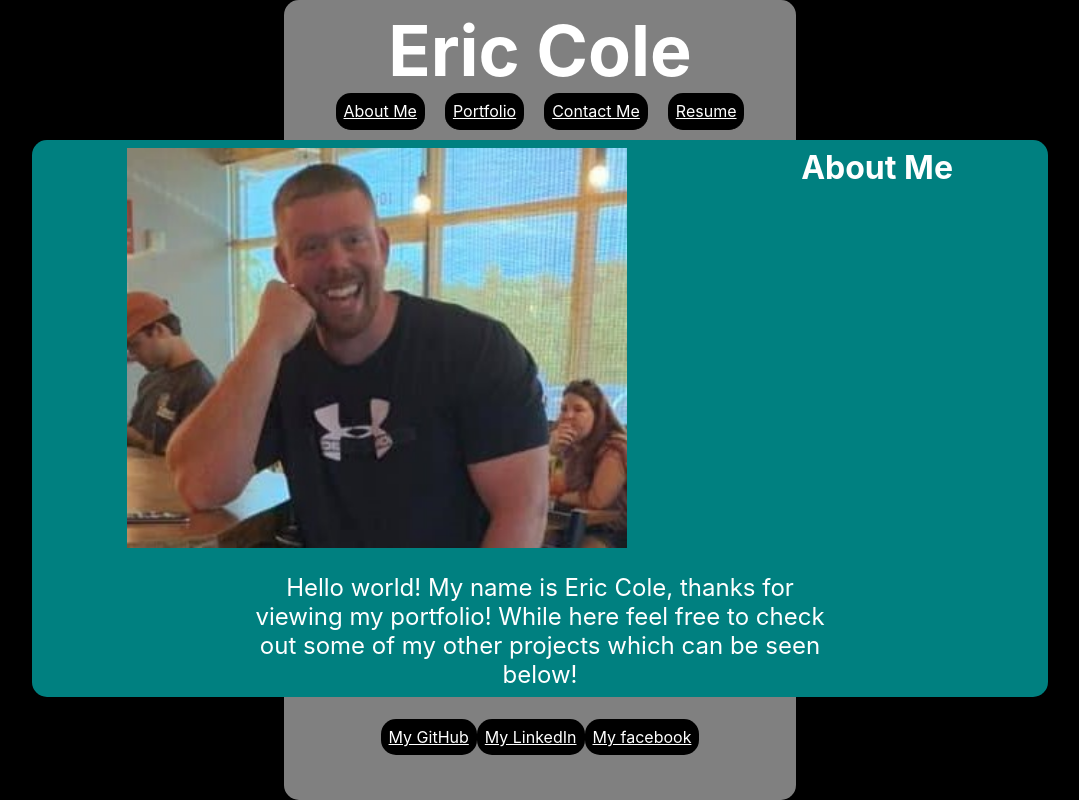
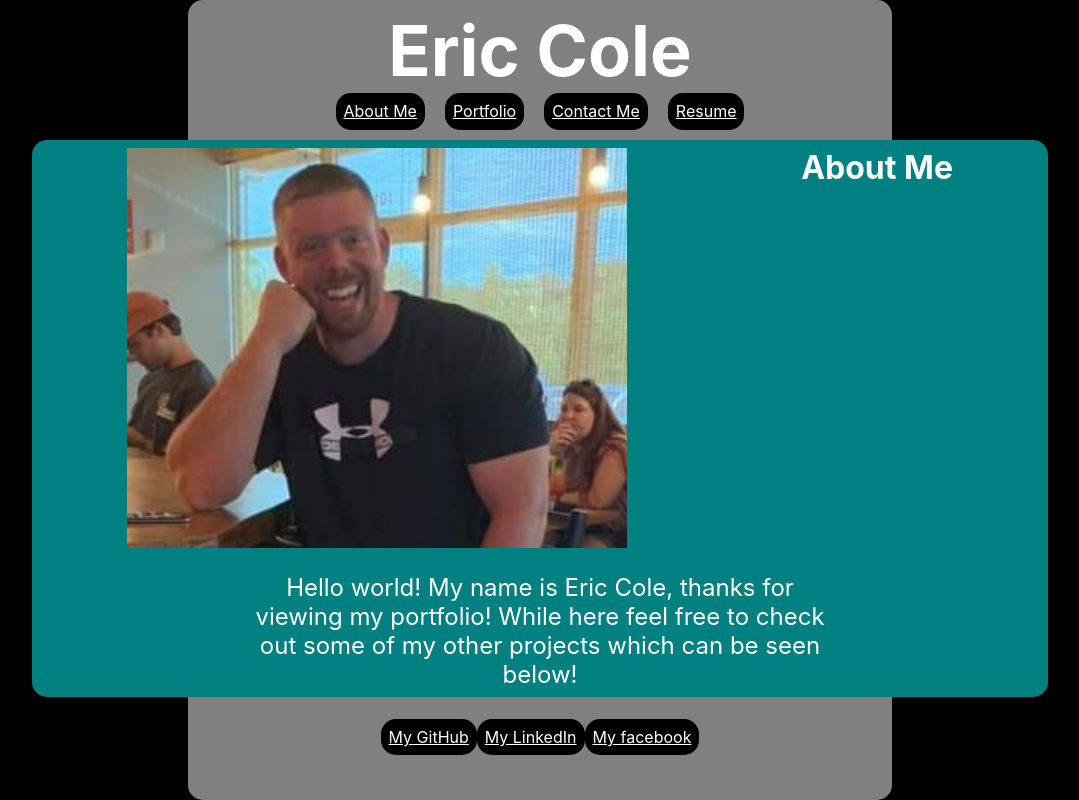
Before and after one commit to Ecole7853/ReactPortfolio, a React (Create React App) app: page / in a window 1280 px wide. Shown: the whole page, without its empty margins (100-1179 px from the left). Built offline with nearby package versions, Linux system fonts and the light colour scheme.

Commit message:
made primary container wider

```diff
--- a/src/App.css
+++ b/src/App.css
@@ -8,7 +8,7 @@ html {
     background-color: gray;
     border-radius: 15px;
     padding: 8px;
-    width: 40%;
+    width: 55%;
     margin: auto;
     height: 100vh;
     justify-content: center;
```
